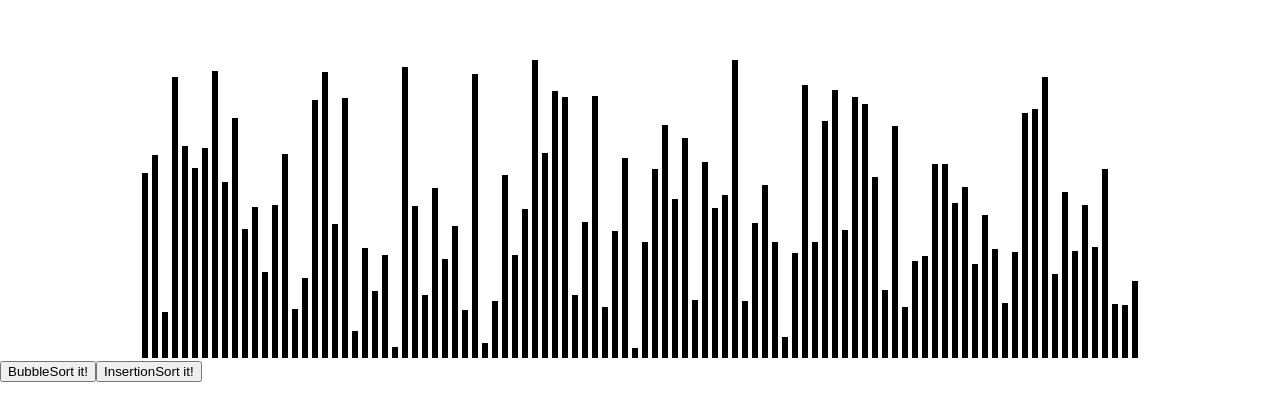
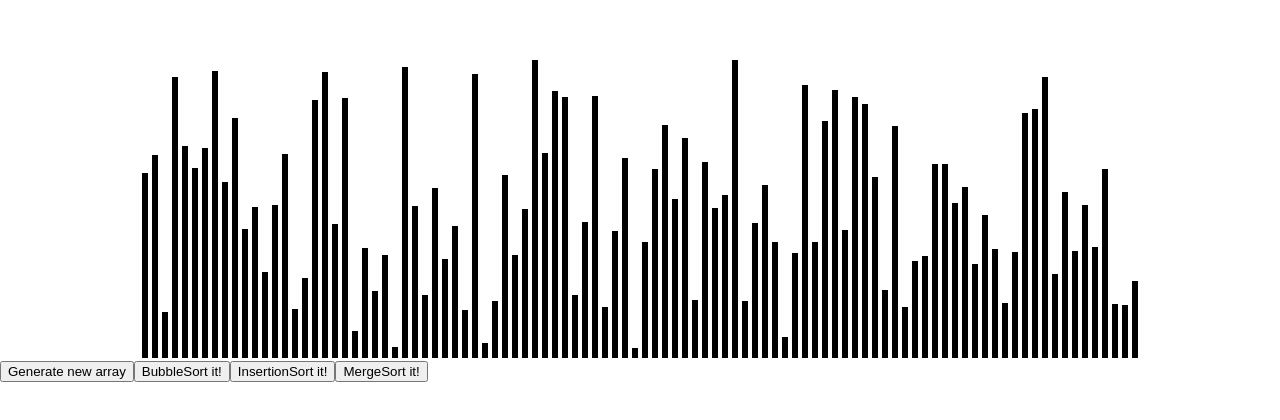
Before and after one commit to alexnik42/sort-algos-app, a React (Create React App) app: page / in a window 1280 px wide. Shown: the part 142-562 px from the top of the page. Built offline with nearby package versions, Linux system fonts and the light colour scheme.

Commit message:
insertion_sort & merge_sort

```diff
--- a/src/algorithms/bubble_sort.js
+++ b/src/algorithms/bubble_sort.js
@@ -3,7 +3,7 @@ import {delay} from '../utils/utils';
 export async function bubbleSort(arr, setArray) {
   for (let i = 0; i < arr.length; i++) {
     for(let j = 0; j < arr.length-i-1; j++) {
-      await delay();
+      await delay(30);
       arr[j].isCurrent = true;
       if (arr[j].val > arr[j+1].val) {
         [arr[j], arr[j+1]] = [arr[j+1], arr[j]];
--- a/src/algorithms/insertion_sort.js
+++ b/src/algorithms/insertion_sort.js
@@ -1,5 +1,22 @@
 import {delay} from '../utils/utils';
 
 export async function insertionSort(arr, setArray) {
-  return;
+  for (let i = 0; i < arr.length; i++) {
+    let j = i - 1;
+    let key = arr[i];
+    while (j >= 0 && arr[j].val > key.val) {
+      await delay(30);
+      arr[j+1] = arr[j];
+      j--;
+      setArray([...arr]);
+    }
+    arr[j+1] = key;
+    setArray([...arr]);
+  }
+
+  for (let i = 0; i < arr.length; i++) {
+    await delay(10);
+    arr[i].isFinalPosition = true;
+    setArray([...arr]);
+  }
 };
--- /dev/null
+++ b/src/algorithms/merge_sort.js
@@ -0,0 +1,42 @@
+import {delay} from '../utils/utils';
+
+export async function mergeSort(arr, setArray) {
+
+  console.log(arr)
+  async function merge(l, r, setArray) {
+    let res = [];
+    let l_idx = 0;
+    let r_idx = 0;
+
+    while (l_idx < l.length && r_idx < r.length) {
+      if (l[l_idx].val < r[r_idx].val) {
+        res.push(l[l_idx]);
+        l_idx++;
+      } else {
+        res.push(r[r_idx]);
+        r_idx++;
+      }
+    }
+
+    if (l_idx < l.length) {
+      res = res.concat(l.slice(l_idx))
+    }
+    if (r_idx < r.length) {
+      res = res.concat(r.slice(r_idx))
+    }
+
+    return res;
+  }
+  if (arr.length <= 1) {
+    return arr;
+  }
+
+  const mid = Math.floor(arr.length/2);
+  const l = await mergeSort(arr.slice(0,mid), setArray);
+  const r = await mergeSort(arr.slice(mid), setArray);
+
+  const ans = await merge(l, r, setArray);
+  await delay(30);
+  setArray([...ans]);
+  return ans;
+};
--- a/src/components/Array.js
+++ b/src/components/Array.js
@@ -1,6 +1,7 @@
 import React from 'react';
 import { bubbleSort } from '../algorithms/bubble_sort';
 import { insertionSort } from '../algorithms/insertion_sort';
+import { mergeSort } from '../algorithms/merge_sort';
 import './Array.css';
 
 function Array() {
@@ -18,6 +19,11 @@ function Array() {
       );
     }
     return arr;
+  }
+
+  function handleNewArray() {
+    const new_arr = generateArray();
+    setArray(new_arr);
   }
 
   React.useEffect(() => {
@@ -38,8 +44,10 @@ function Array() {
           return visualizeItem(e, index);
         })}
       </div>
+      <button className="btn_sort" onClick={() => handleNewArray()}>Generate new array</button>
       <button className="btn_sort" onClick={() => bubbleSort(arr, setArray)}>BubbleSort it!</button>
       <button className="btn_sort" onClick={() => insertionSort(arr, setArray)}>InsertionSort it!</button>
+      <button className="btn_sort" onClick={() => mergeSort(arr, setArray)}>MergeSort it!</button>
     </>
   )
 }
--- a/src/utils/utils.js
+++ b/src/utils/utils.js
@@ -1,4 +1,4 @@
-export async function delay() {
+export async function delay(delayTime) {
   const timer = ms => new Promise(res => setTimeout(res, ms))
-  await timer(5);
+  await timer(delayTime);
 }
```
Also changed, not shown: 1 other file (tests, documents, lock files or other folders).
